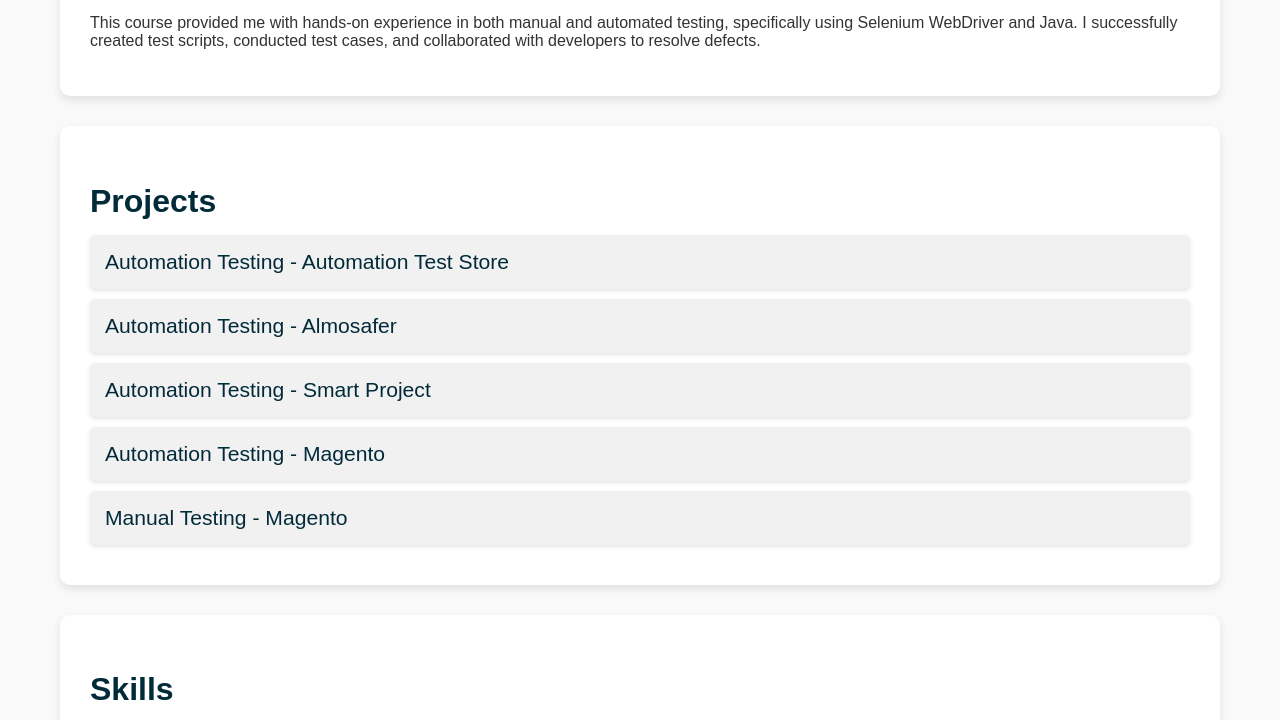
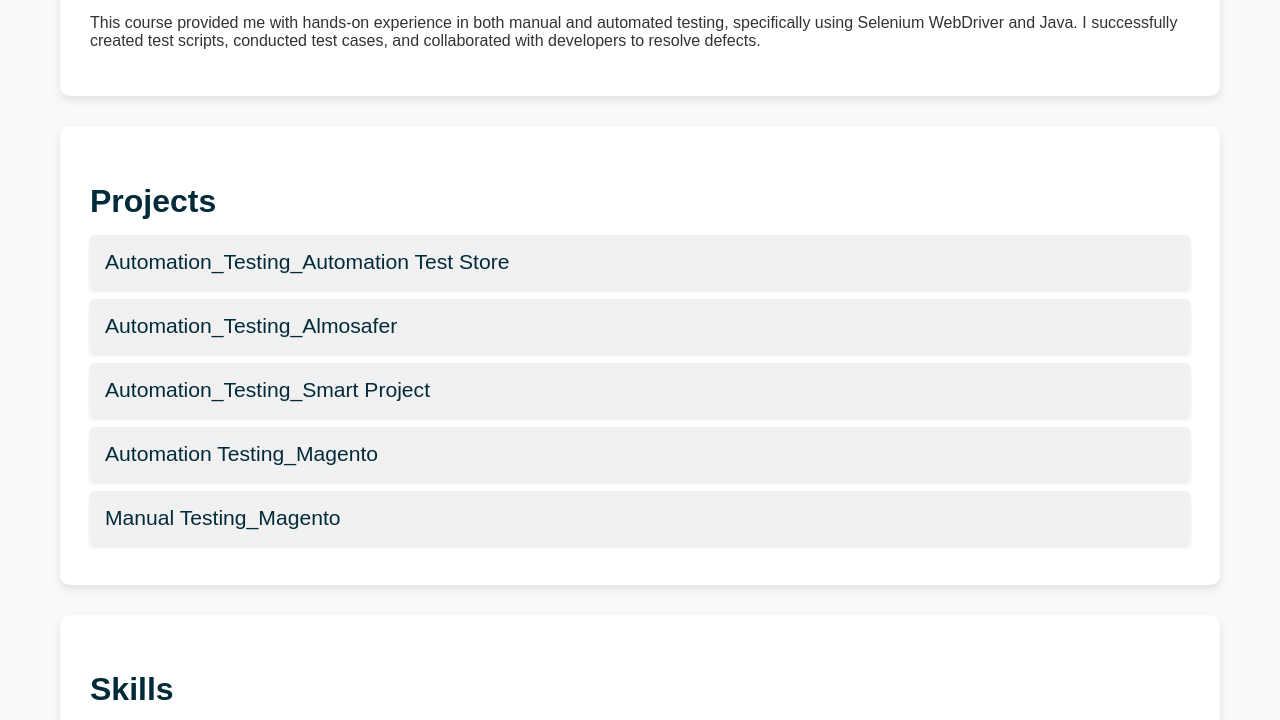
Before and after one commit to Abdallah-Abdalqa96/Qa_Portfolio, a plain HTML site: page index.html in a window 1280 px wide. Shown: the part 596-1316 px from the top of the page. Drawn offline with Linux system fonts and the light colour scheme.

Commit message:
Update index.html

```diff
--- a/index.html
+++ b/index.html
@@ -141,11 +141,11 @@
     <section id="projects" class="projects">
         <h2 class="section-title">Projects</h2>
         <ul>
-            <li class="project-card"><a href="https://github.com/Abdallah-Abdalqa96/Automation_Testing_automationteststore_Project" target="_blank">Automation Testing - Automation Test Store</a></li>
-            <li class="project-card"><a href="https://github.com/Abdallah-Abdalqa96/Automation_Testing_Almosafer_Project" target="_blank">Automation Testing - Almosafer</a></li>
-            <li class="project-card"><a href="https://github.com/Abdallah-Abdalqa96/Automation_Testing_Smart_Project" target="_blank">Automation Testing - Smart Project</a></li>
-            <li class="project-card"><a href="https://github.com/Abdallah-Abdalqa96/Automation_Testing_Magento_Project" target="_blank">Automation Testing - Magento</a></li>
-            <li class="project-card"><a href="https://github.com/Abdallah-Abdalqa96/Manual_Testing_Magento_Project" target="_blank">Manual Testing - Magento</a></li>
+            <li class="project-card"><a href="https://github.com/Abdallah-Abdalqa96/Automation_Testing_automationteststore_Project" target="_blank">Automation_Testing_Automation Test Store</a></li>
+            <li class="project-card"><a href="https://github.com/Abdallah-Abdalqa96/Automation_Testing_Almosafer_Project" target="_blank">Automation_Testing_Almosafer</a></li>
+            <li class="project-card"><a href="https://github.com/Abdallah-Abdalqa96/Automation_Testing_Smart_Project" target="_blank">Automation_Testing_Smart Project</a></li>
+            <li class="project-card"><a href="https://github.com/Abdallah-Abdalqa96/Automation_Testing_Magento_Project" target="_blank">Automation Testing_Magento</a></li>
+            <li class="project-card"><a href="https://github.com/Abdallah-Abdalqa96/Manual_Testing_Magento_Project" target="_blank">Manual Testing_Magento</a></li>
         </ul>
     </section>
     <section id="skills" class="skills">
```
